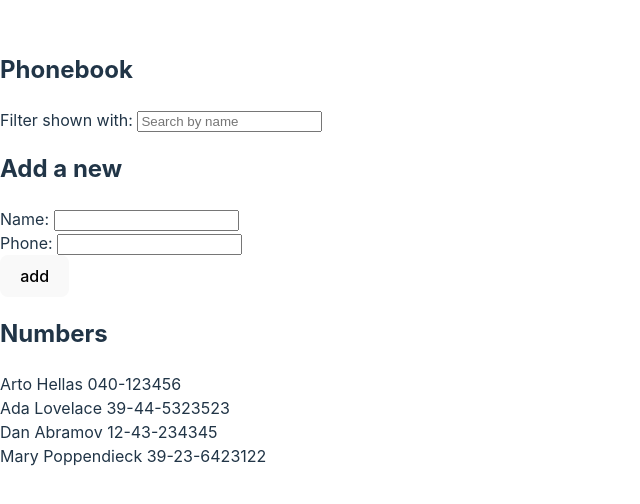
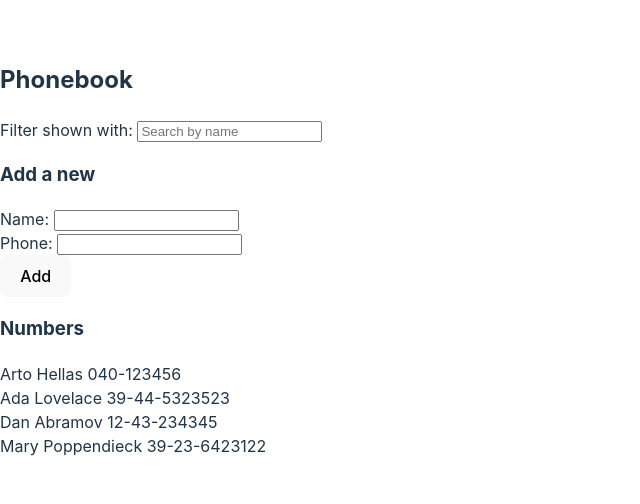
Before and after one commit to hnakao/full-stack-open, a React (Vite) app in the folder part2/phonebook/: page / in a window 1280 px wide. Shown: the part 150-654 px from the top of the page, without its empty margins (0-640 px from the left). Built offline with nearby package versions, Linux system fonts and the light colour scheme.

Commit message:
Refactor components

```diff
--- a/part2/phonebook/eslint.config.js
+++ b/part2/phonebook/eslint.config.js
@@ -33,6 +33,7 @@ export default [
         'warn',
         { allowConstantExport: true },
       ],
+      'react/prop-types': 'off',
     },
   },
 ]
--- a/part2/phonebook/src/App.jsx
+++ b/part2/phonebook/src/App.jsx
@@ -1,4 +1,7 @@
 import { useState } from "react";
+import Filter from "./components/Filter";
+import PersonForm from "./components/PersonForm";
+import Persons from "./components/Persons";
 
 const App = () => {
   const [persons, setPersons] = useState([
@@ -8,29 +11,17 @@ const App = () => {
     { name: "Mary Poppendieck", number: "39-23-6423122", id: 4 },
   ]);
 
-  const [newName, setNewName] = useState("");
-  const [newNumber, setNewNumber] = useState("");
-
-  const onSubmit = (e) => {
-    e.preventDefault();
-    const alreadyExists = persons.find((person) => person.name === newName);
+  const onSubmit = (newPerson) => {
+    const alreadyExists = persons.find(
+      (person) => person.name === newPerson.name
+    );
 
     if (alreadyExists) {
-      alert(`${newName} is already added to the phonebook`);
+      alert(`${newPerson.name} is already added to the phonebook`);
       return;
     }
 
-    setPersons([...persons, { name: newName, number: newNumber }]);
-    setNewName("");
-    setNewNumber("");
-  };
-
-  const handleChangeName = (e) => {
-    setNewName(e.target.value);
-  };
-
-  const handleChangeNumber = (e) => {
-    setNewNumber(e.target.value);
+    setPersons([...persons, newPerson]);
   };
 
   const handleSearch = (e) => {
@@ -44,46 +35,11 @@ const App = () => {
   return (
     <div>
       <h2>Phonebook</h2>
-      <div>
-        <label htmlFor="search">Filter shown with: </label>
-        <input
-          type="text"
-          name="search"
-          id="search"
-          placeholder="Search by name"
-          onChange={handleSearch}
-        />
-      </div>
-      <h2>Add a new</h2>
-      <form onSubmit={onSubmit}>
-        <div>
-          <label htmlFor="name">Name: </label>
-          <input
-            type="text"
-            name="name"
-            value={newName}
-            onChange={handleChangeName}
-          />
-        </div>
-        <div>
-          <label htmlFor="phone">Phone: </label>
-          <input
-            type="text"
-            name="phone"
-            value={newNumber}
-            onChange={handleChangeNumber}
-          />
-        </div>
-        <div>
-          <button type="submit">add</button>
-        </div>
-      </form>
-      <h2>Numbers</h2>
-      {persons.map((person) => (
-        <div key={person.name}>
-          {person.name} {person.number}
-        </div>
-      ))}
+      <Filter onChange={handleSearch} />
+      <h3>Add a new</h3>
+      <PersonForm onSubmit={onSubmit} />
+      <h3>Numbers</h3>
+      <Persons persons={persons} />
     </div>
   );
 };
--- /dev/null
+++ b/part2/phonebook/src/components/Filter.jsx
@@ -0,0 +1,16 @@
+const Filter = ({ onChange }) => {
+  return (
+    <div>
+      <label htmlFor="search">Filter shown with: </label>
+      <input
+        type="text"
+        name="search"
+        id="search"
+        placeholder="Search by name"
+        onChange={onChange}
+      />
+    </div>
+  );
+};
+
+export default Filter;
--- /dev/null
+++ b/part2/phonebook/src/components/PersonForm.jsx
@@ -0,0 +1,50 @@
+import { useState } from "react";
+
+const PersonForm = ({ onSubmit }) => {
+  const [newName, setNewName] = useState("");
+  const [newNumber, setNewNumber] = useState("");
+
+  const handleChangeName = (e) => {
+    setNewName(e.target.value);
+  };
+
+  const handleChangeNumber = (e) => {
+    setNewNumber(e.target.value);
+  };
+
+  const handleSubmit = (e) => {
+    e.preventDefault();
+    const newPerson = { name: newName, number: newNumber };
+    onSubmit(newPerson);
+    setNewName("");
+    setNewNumber("");
+  };
+
+  return (
+    <form onSubmit={handleSubmit}>
+      <div>
+        <label htmlFor="name">Name: </label>
+        <input
+          type="text"
+          name="name"
+          value={newName}
+          onChange={handleChangeName}
+        />
+      </div>
+      <div>
+        <label htmlFor="phone">Phone: </label>
+        <input
+          type="text"
+          name="phone"
+          value={newNumber}
+          onChange={handleChangeNumber}
+        />
+      </div>
+      <div>
+        <button type="submit">Add</button>
+      </div>
+    </form>
+  );
+};
+
+export default PersonForm;
--- /dev/null
+++ b/part2/phonebook/src/components/Persons.jsx
@@ -0,0 +1,13 @@
+const Persons = ({ persons }) => {
+  return (
+    <div>
+      {persons.map((person) => (
+        <div key={person.name}>
+          {person.name} {person.number}
+        </div>
+      ))}
+    </div>
+  );
+};
+
+export default Persons;
```
